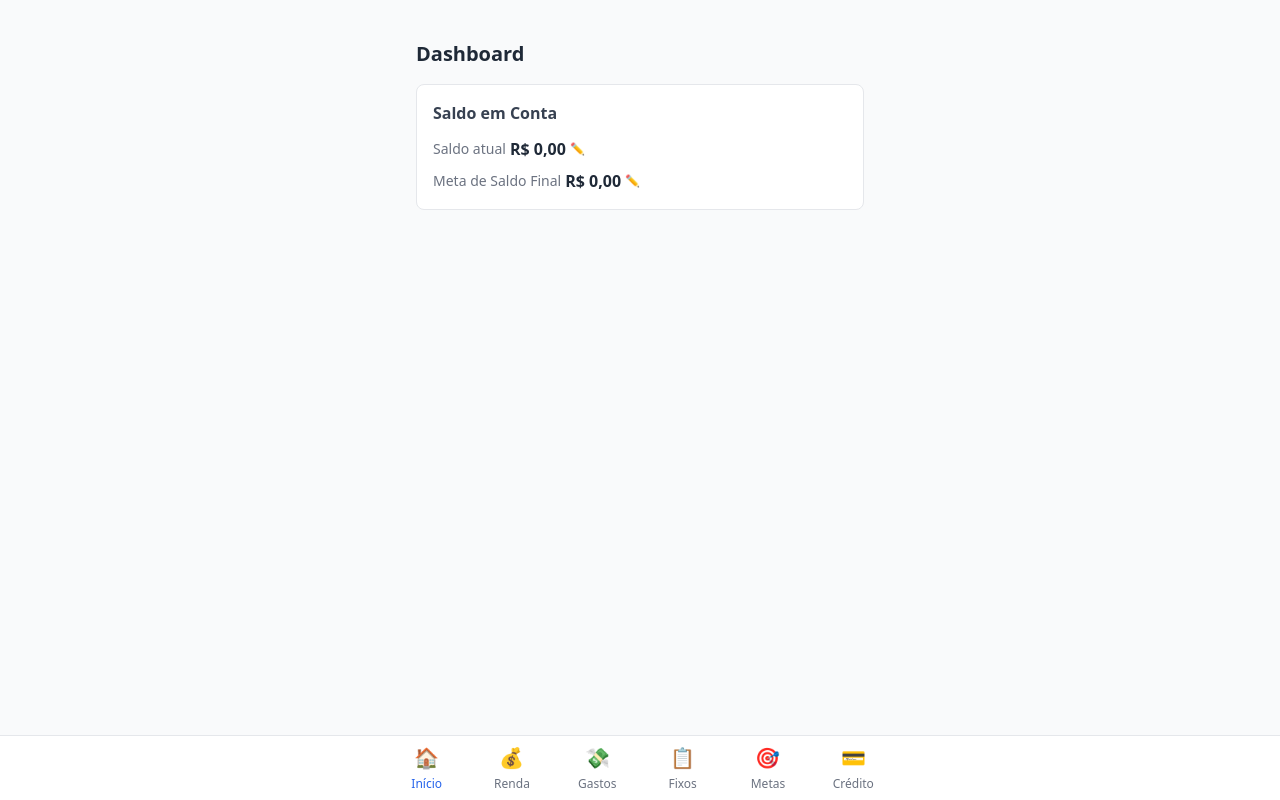
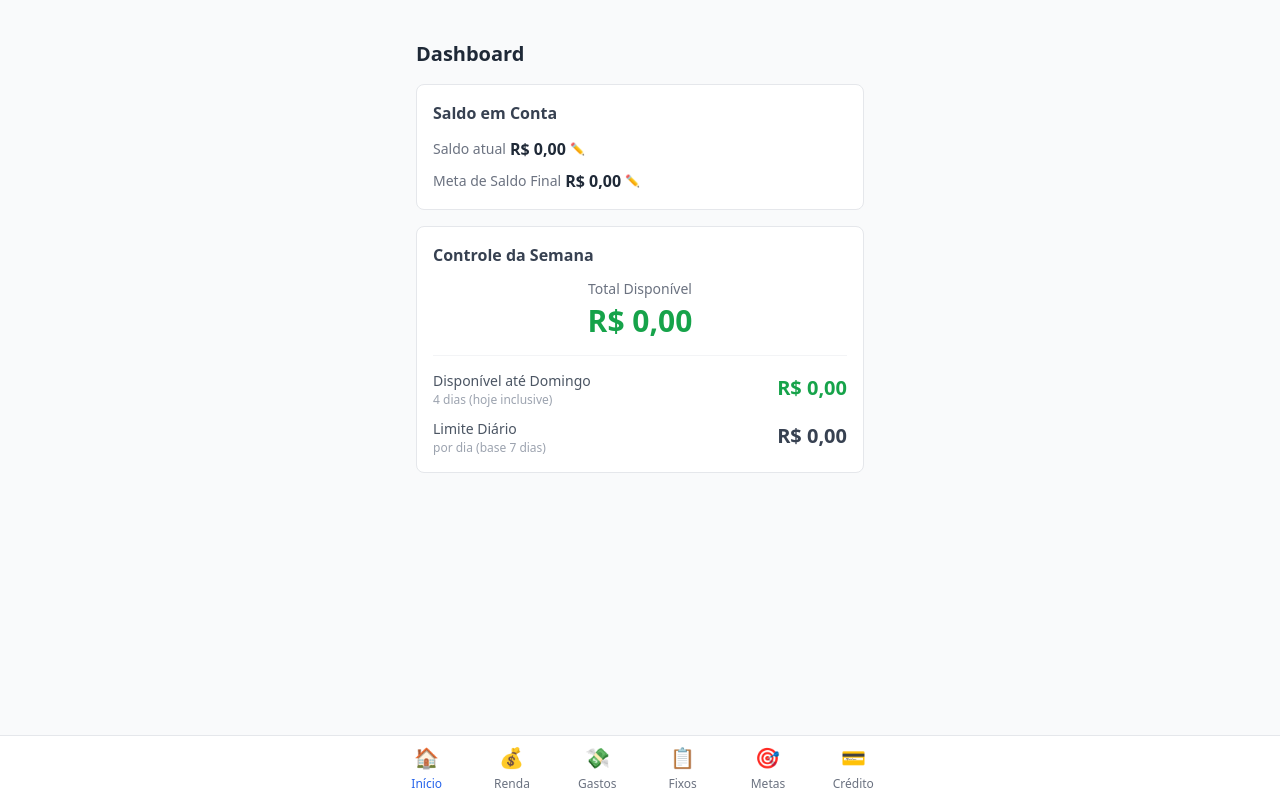
Before and after one commit to kelwintobias/financeiropessoal, a React (Vite) app in the folder kekel-finance/: page / in a window 1280 px wide. Built offline with nearby package versions, Linux system fonts and the light colour scheme; no server answers; the database is empty.

Commit message:
feat: add Controle da Semana section to Dashboard with weekly spending limits [Weekly Spending]

```diff
--- a/kekel-finance/src/pages/DashboardPage.tsx
+++ b/kekel-finance/src/pages/DashboardPage.tsx
@@ -32,6 +32,13 @@ export default function DashboardPage() {
 
   const { accountBalance, realAccountBalance, cycleExpensesCash } = forecast
 
+  const totalDisponivel = accountBalance - monthlyGoal
+  const d = today.getDay() // 0=Sun, 1=Mon, ..., 6=Sat
+  const diasRestantes = d === 0 ? 1 : 8 - d
+  // Dom=1, Seg=7, Ter=6, Qua=5, Qui=4, Sex=3, Sáb=2
+  const limiteDiario = diasRestantes > 0 ? totalDisponivel / 7 : 0
+  const disponivelAteDomingo = limiteDiario * diasRestantes
+
   return (
     <div className="max-w-lg mx-auto px-4 py-6 pb-24">
       <h1 className="text-xl font-bold text-gray-800 mb-4">Dashboard</h1>
@@ -64,6 +71,43 @@ export default function DashboardPage() {
           )}
         </div>
       </section>
+
+      {/* Controle da Semana */}
+      <section className="bg-white rounded-lg border border-gray-200 p-4 mb-4">
+        <h2 className="font-semibold text-gray-700 mb-3">Controle da Semana</h2>
+
+        {/* Total Disponível */}
+        <div className="mb-4 text-center">
+          <p className="text-sm text-gray-500 mb-1">Total Disponível</p>
+          <p className={`text-3xl font-bold ${totalDisponivel >= 0 ? 'text-green-600' : 'text-red-600'}`}>
+            {formatBRL(totalDisponivel)}
+          </p>
+        </div>
+
+        <div className="space-y-2 border-t border-gray-100 pt-3">
+          {/* Disponível até Domingo */}
+          <div className="flex justify-between items-center">
+            <div>
+              <span className="text-sm text-gray-600">Disponível até Domingo</span>
+              <p className="text-xs text-gray-400">{diasRestantes} dias (hoje inclusive)</p>
+            </div>
+            <span className={`text-xl font-semibold ${disponivelAteDomingo >= 0 ? 'text-green-600' : 'text-red-600'}`}>
+              {formatBRL(disponivelAteDomingo)}
+            </span>
+          </div>
+
+          {/* Limite Diário */}
+          <div className="flex justify-between items-center">
+            <div>
+              <span className="text-sm text-gray-600">Limite Diário</span>
+              <p className="text-xs text-gray-400">por dia (base 7 dias)</p>
+            </div>
+            <span className={`text-xl font-semibold ${limiteDiario >= 0 ? 'text-gray-700' : 'text-red-600'}`}>
+              {formatBRL(limiteDiario)}
+            </span>
+          </div>
+        </div>
+      </section>
     </div>
   )
 }
```
